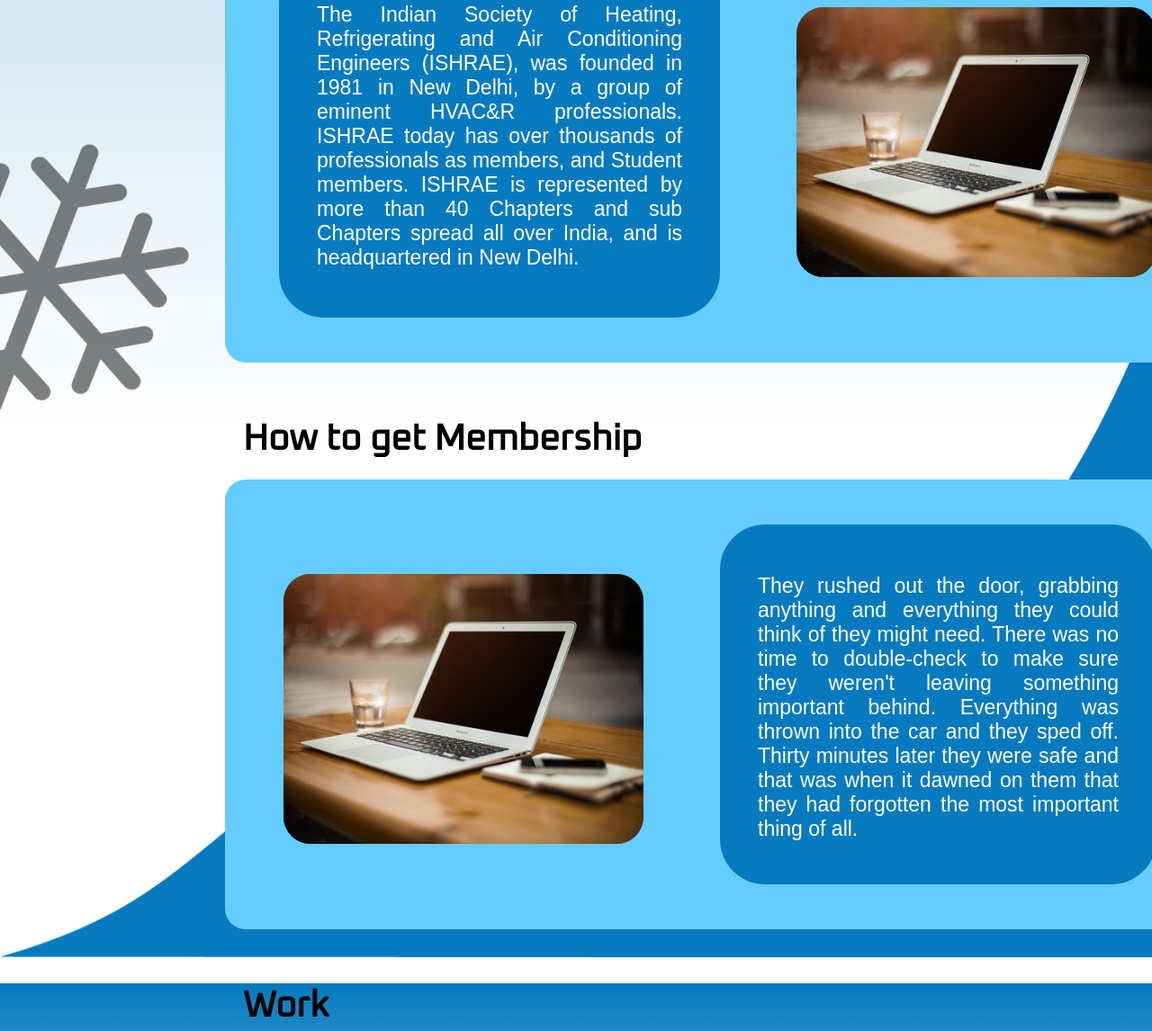
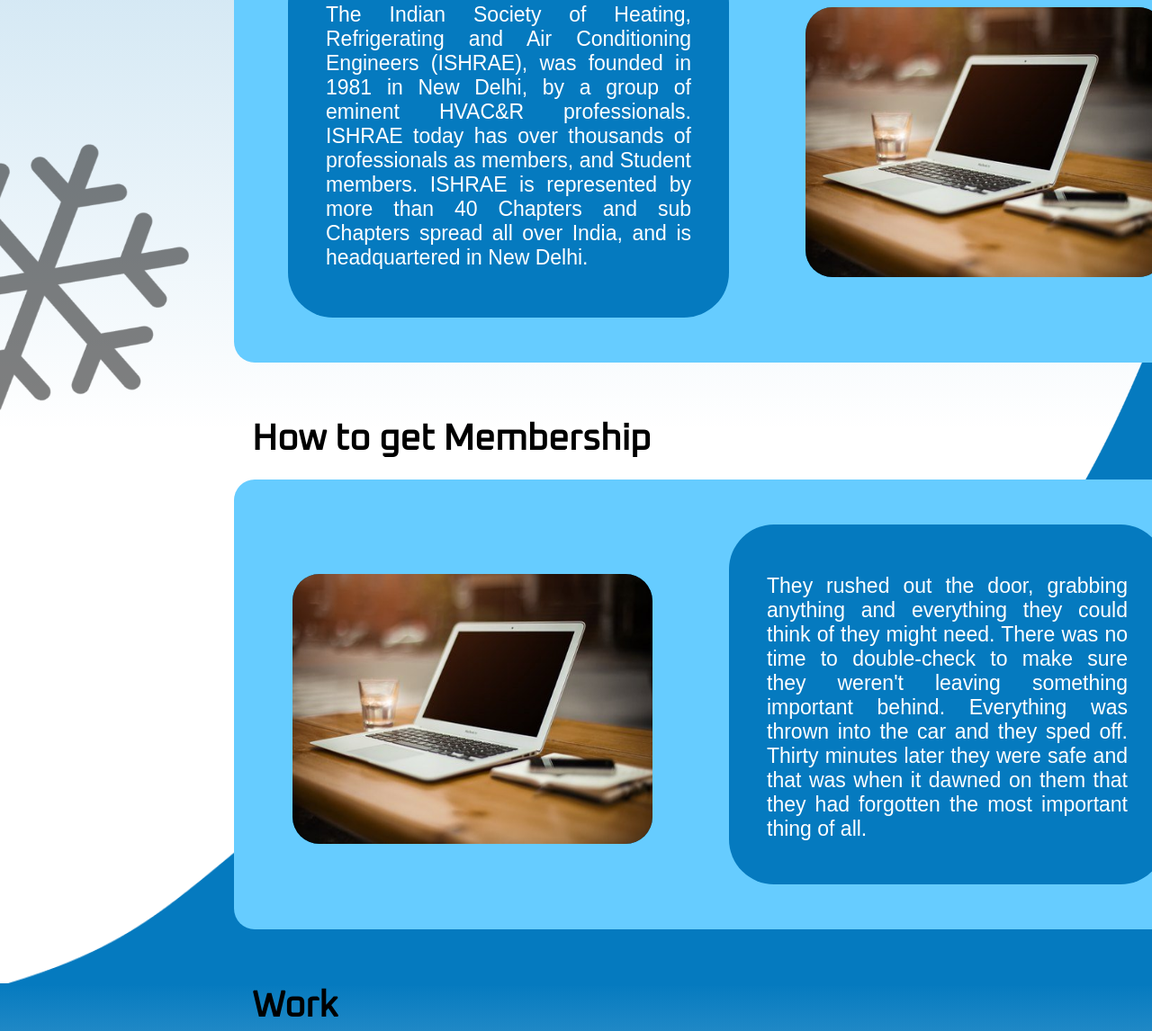
Before and after one commit to ishraepce/ishrae-trail, a plain HTML site: page ind.html in a window 1280 px wide. Shown: the part 320-1466 px from the top of the page at 90% size. Drawn offline with nearby package versions, Linux system fonts and the light colour scheme.

Commit message:
Update sty.css

```diff
--- a/css/sty.css
+++ b/css/sty.css
@@ -616,7 +616,7 @@
     width: 140rem;
     height: 50rem;
     /*background-color: blanchedalmond;*/
-    margin-left: 15rem;
+    margin-left: 16rem;
     margin-right: 10rem;
     margin-bottom: 13rem;
     /*font-family: 'Lucida Sans', 'Lucida Sans Regular', 'Lucida Grande', 'Lucida Sans Unicode', Geneva, Verdana, sans-serif;
@@ -720,7 +720,7 @@
 .latt{
     height: 90vh;
     width: 100vw;
-    margin-top: 83vh;
+    margin-top: 87vh;
     z-index: -1;
     position: absolute;
 }
```
